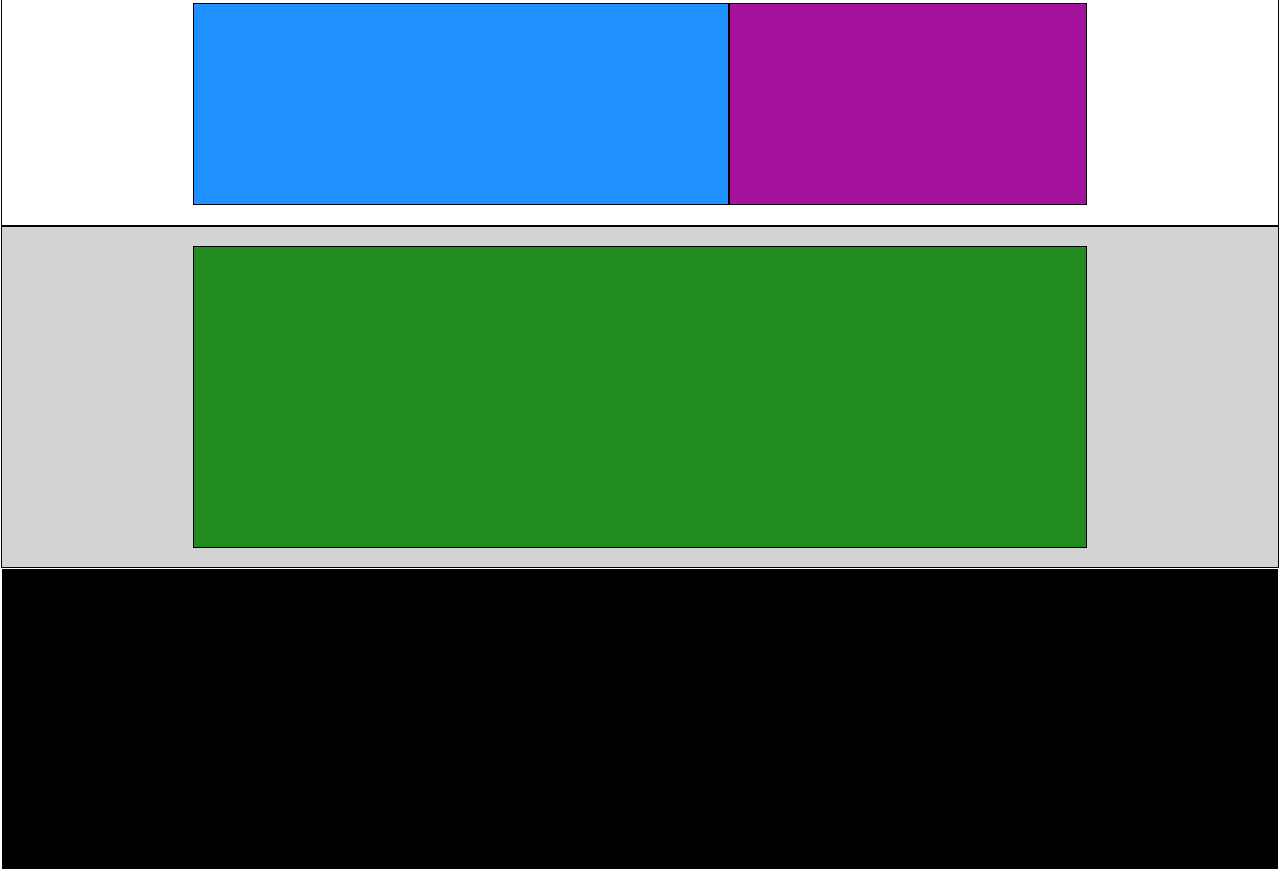
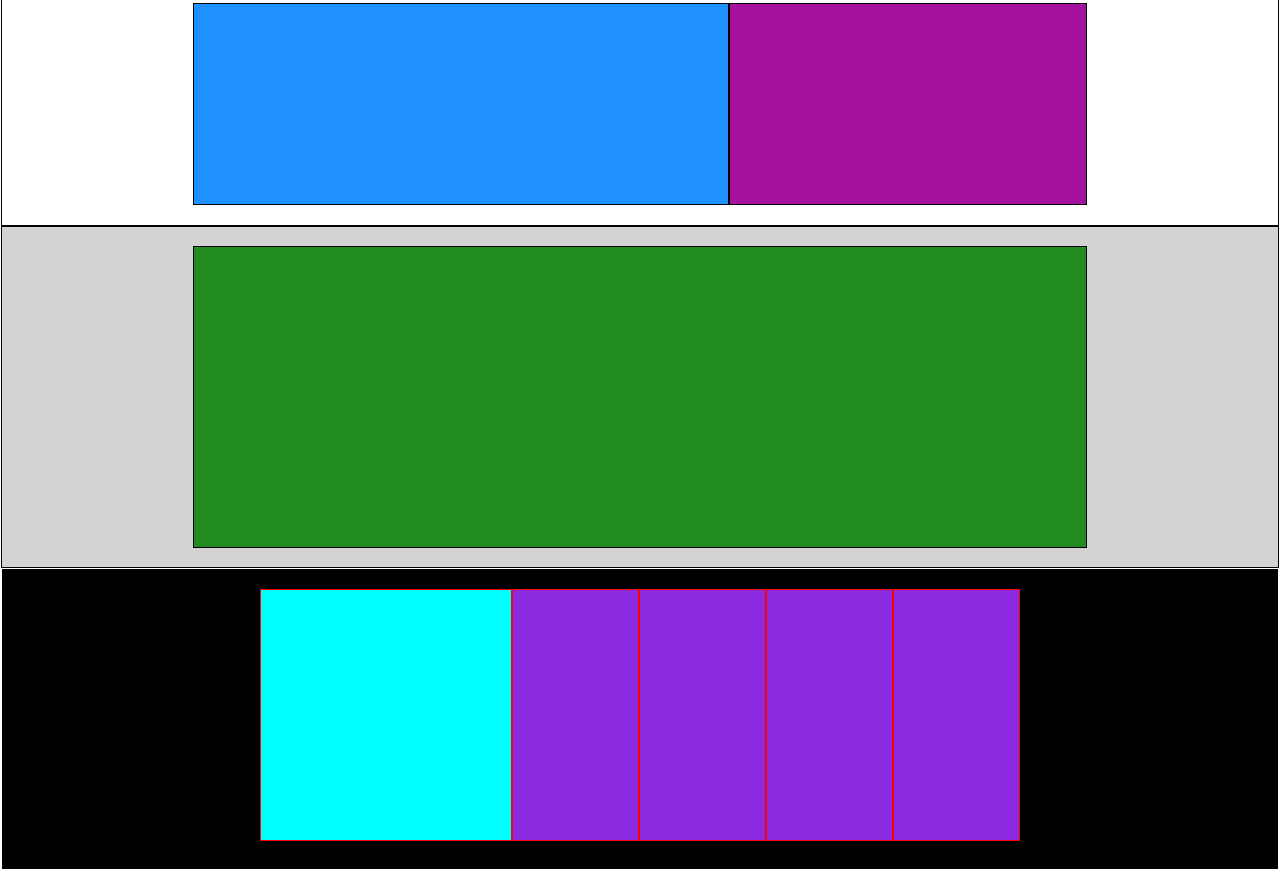
Before and after one commit to enricoricciardella/htmlcss-struttura-discord, a plain HTML site: page index.html in a window 1280 px wide. Shown: the part 856-1726 px from the top of the page. Drawn offline with Linux system fonts and the light colour scheme.

Commit message:
feat:quasi finito

```diff
--- a/css/style.css
+++ b/css/style.css
@@ -113,17 +113,28 @@ margin-top: 15px;
     background-color: hsl(120deg 60.69% 33.92%);
 }
 
-.last-sec{
+
+.last-secc{
     display: flex;
     justify-content: center;
     height: 300px;
-    background-color: hsl(0deg 0% 82.75%);
-
-
-
-
     /* DEBUG */
     border: 1px solid white;
     background-color: black;
+}
 
+.large-square{
+    width: 250px;
+    background-color: aqua;
+    height: 250px;
+    border: 1px solid red;
+    margin-top: 20px;
 }
+
+.small-square{
+    background-color: blueviolet;
+    border: 1px solid red;
+    width: 125px;
+    height: 250px;
+    margin-top: 20px;
+}
--- a/index.html
+++ b/index.html
@@ -56,11 +56,25 @@
                 <div class="green-box row-main"></div>
             </div>
         </section>
+        <!-- /4 SECTION -->
+
         <!-- 5 SECTION -->
-        <section class="last-sec">
+        <section class="last-secc">
+        <div class="large-square"></div>
+        <div class="small-square"></div>
+        <div class="small-square"></div>
+        <div class="small-square"></div>
+        <div class="small-square"></div>
+        </section>
 
 
-        </section>
+        <!-- FOOTER -->
+        <!-- ULTIMA SECTION  -->
+
+
+
+
+
 
 
 
```
